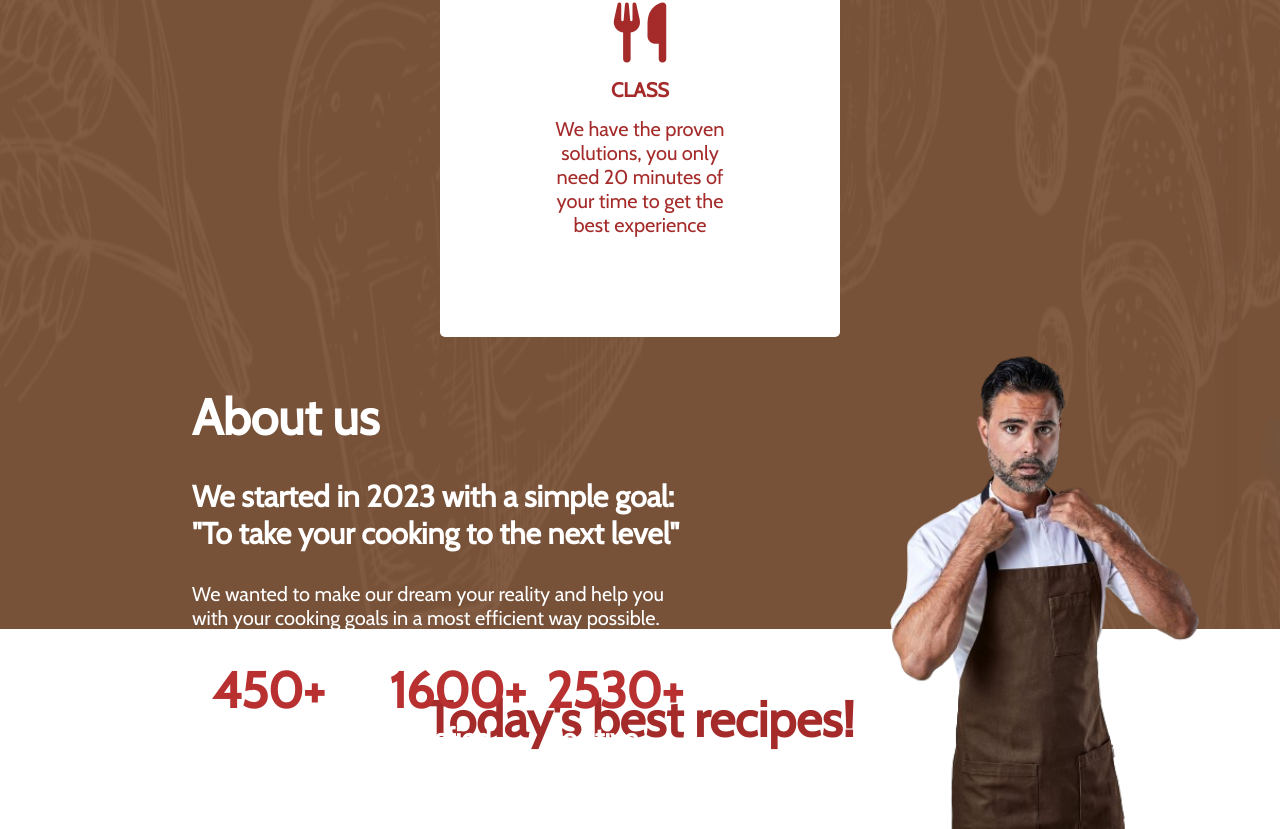
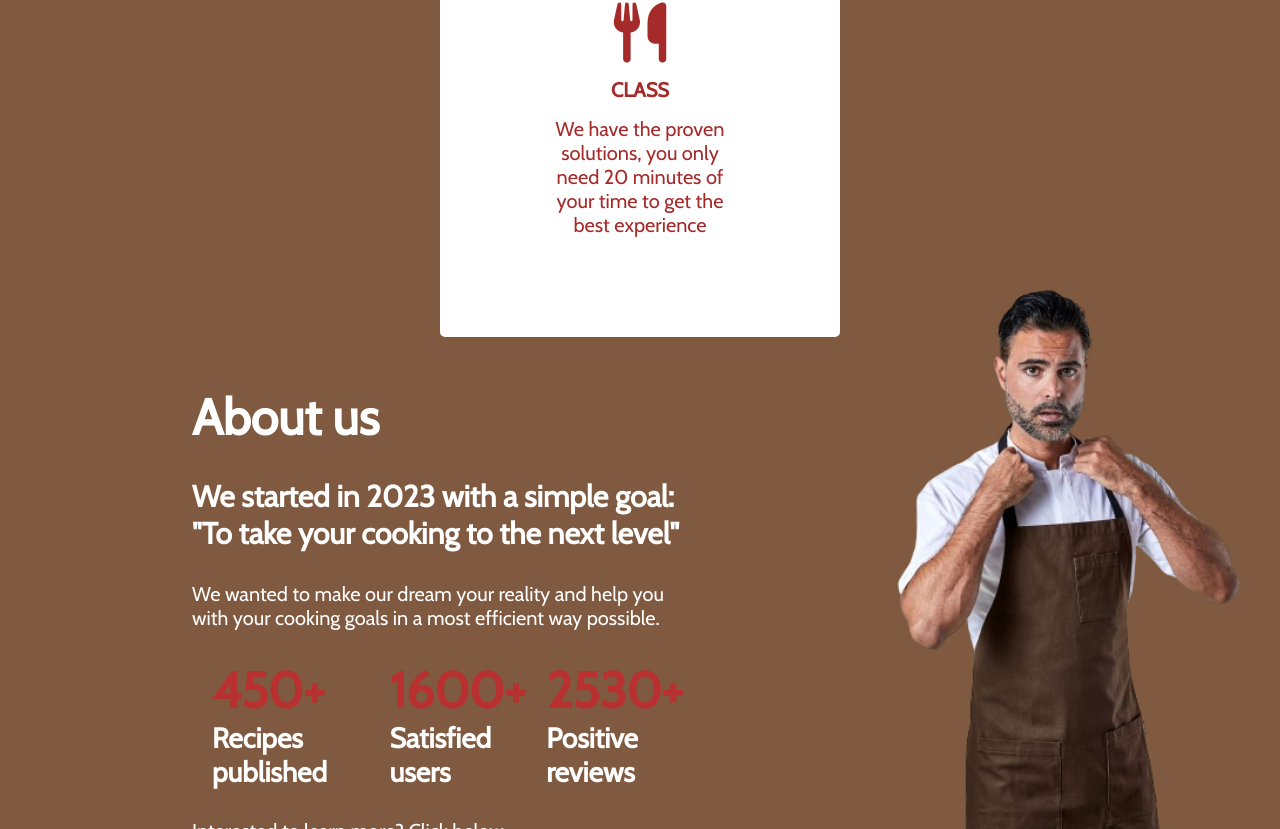
Before and after one commit to duka93/recipes, a React (Create React App) app: page / in a window 1280 px wide. Shown: the part 1581-2410 px from the top of the page. Built offline with nearby package versions, Linux system fonts and the light colour scheme; no server answers.

Commit message:
removed background image

```diff
--- a/src/components/MiddlePart.js
+++ b/src/components/MiddlePart.js
@@ -94,7 +94,7 @@ export default function MiddlePart(){
 
     return(
         <div className="middle-upper">
-            <img src={background} className='middle-background'></img>
+
 
             <div className="statistics" id="our-values">
 
--- a/src/styles.css
+++ b/src/styles.css
@@ -120,20 +120,14 @@
 /* MIDDLE PART */
 
 .middle-upper{
-    position: relative;
-    display: flex;
-    justify-content: center;
-}
-
-.middle-background{
-    width:100vw;
-    height:115vh;
-    opacity: 0.9;
+    display: grid;
+    place-items: center;
+    align-items: center;
+    background-color:rgba(127,90,64,255);
 }
 
 .statistics{
     display: flex;
-    position: absolute;
     z-index: 1000;
     flex-wrap: wrap;
     justify-content: center;
@@ -189,7 +183,7 @@ section:hover .image-3{
 .cook-image{
     position: absolute;
     left: 70%;
-    top: -10%;
+    top: -20%;
     height: 115%;
 }
 
@@ -470,12 +464,17 @@ footer{
 }
 
 
+#about-us{
+    padding-bottom:3rem;
+}
+
+
 @media all and (max-width: 480px){
    *{
         font-size: 14px;
     }
     .middle-background{
-        height:190vh;
+        height:200vh;
     }
    .welcome_page_text{
     font-size: 60px;
@@ -500,9 +499,9 @@ footer{
         margin-left: 0rem;
         margin-top: 2rem;
     }
-    .input{
+    /* .input{
         display: none;
-    }
+    } */
 
 }
 
@@ -564,3 +563,9 @@ footer{
         height:145vh;
     }
 }
+
+@media all and (min-width: 1901px) and (max-width: 2500px) {
+    .middle-background{
+        height:145vh;
+    }
+}
```
